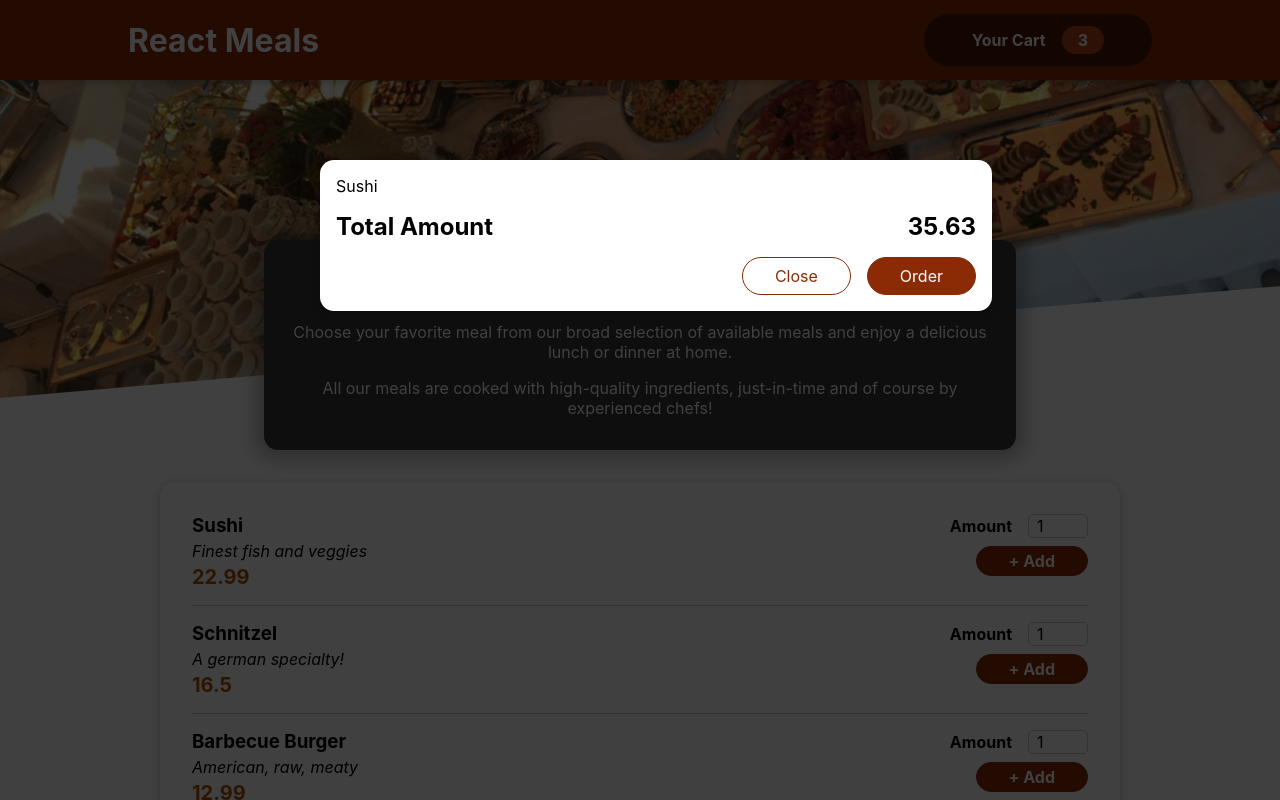
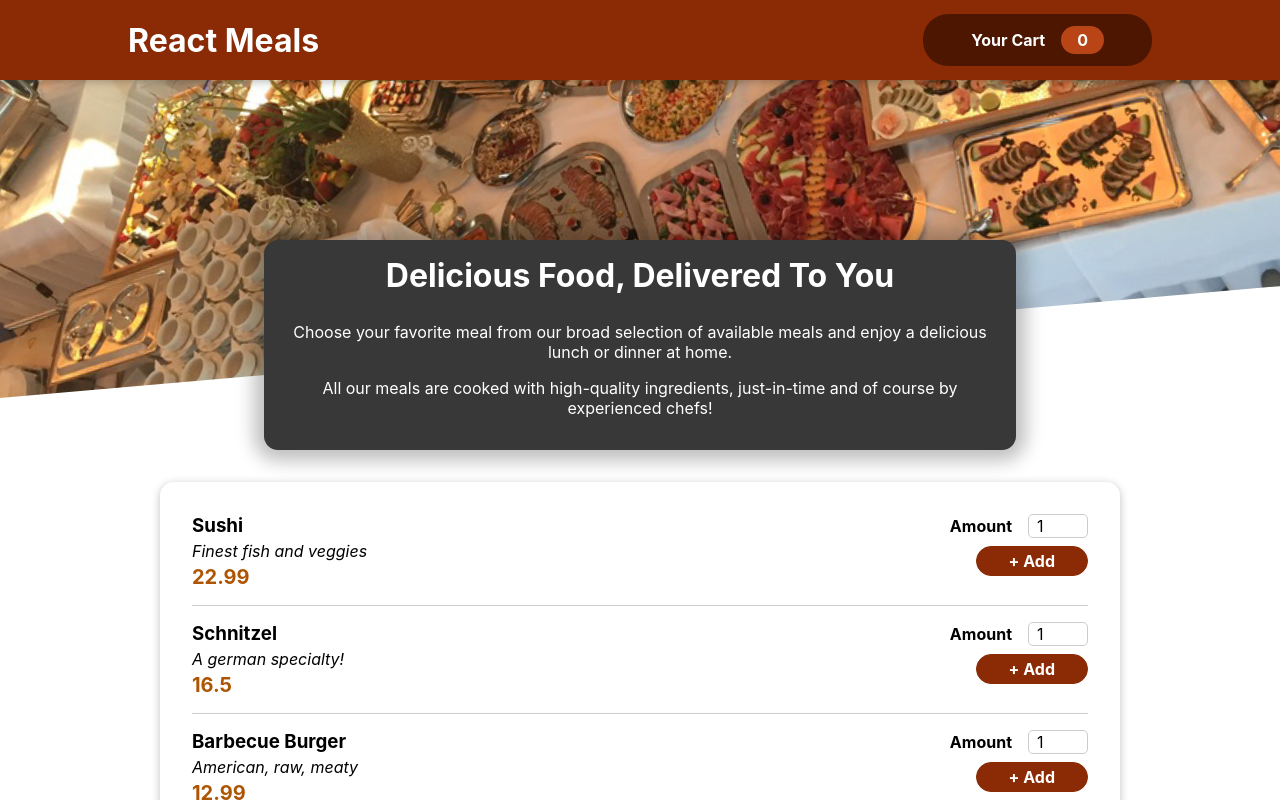
Before and after one commit to ayatullah-ayat/f-o-app, a React (Create React App) app: page / in a window 1280 px wide. Shown: the top 800 px of the page. Built offline with nearby package versions, Linux system fonts and the light colour scheme.

Commit message:
context api added into the cart

```diff
--- a/src/App.js
+++ b/src/App.js
@@ -1,19 +1,26 @@
-import { Fragment } from "react";
+import { Fragment, useState } from "react";
 
 import Header from "./components/Layout/Header";
 import Meals from "./components/Meals/Meals";
 
 import './App.css';
 import Cart from "./components/Cart/Cart";
+import CartProvider from "./store/CartProvider";
 
 
 function App() {
+
+  const [showModal, setShowModal] = useState(false);
+
+  const modalShowHandler = () => {
+    setShowModal(prev => !prev);
+  }
   return (
-    <Fragment>
-      <Cart />
-      <Header />
+    <CartProvider>
+      { showModal && <Cart onModalShow={ modalShowHandler }/> }
+      <Header onModalShow={ modalShowHandler }/>
       <Meals />
-    </Fragment>
+    </CartProvider>
   );
 }
 
--- a/src/components/Cart/Cart.js
+++ b/src/components/Cart/Cart.js
@@ -6,18 +6,18 @@ const Cart = props => {
 
     const cartItems = <ul className={classes['cart-items']}>{[
                                 {id: 'c1', name: 'Sushi', amount: 2, price: 12.99}
-                            ].map(item => <li>{item.name}</li>)}
+                            ].map(item => <li key={item.id}>{item.name}</li>)}
                         </ul>;
 
     return(
-        <Modal>
+        <Modal onModalShow={props.onModalShow}>
             {cartItems}
             <div className={classes.total}>
                 <span>Total Amount</span>
                 <span>35.63</span>
             </div>
             <div className={classes.actions}>
-                <button className={classes['button--alt']}>Close</button>
+                <button onClick={props.onModalShow} className={classes['button--alt']}>Close</button>
                 <button className={classes.button}>Order</button>
             </div>
         </Modal>
--- a/src/components/Layout/Header.js
+++ b/src/components/Layout/Header.js
@@ -5,11 +5,11 @@ import HeaderCartButton from './HeaderCartButton';
 import classes from "./Header.module.css";
 import mealsImage from '../../assets/meals.jpg';
 
-const Header = () => {
+const Header = ({onModalShow}) => {
     return <Fragment>
         <header className={classes.header}>
             <h1>React Meals</h1>
-            <HeaderCartButton />
+            <HeaderCartButton onModalShow={onModalShow}/>
         </header>
         <div className={classes['main-image']}>
             <img src={mealsImage} alt="meals Image" />
--- a/src/components/Layout/HeaderCartButton.js
+++ b/src/components/Layout/HeaderCartButton.js
@@ -1,17 +1,22 @@
 
+import { useContext } from 'react';
+import CartContext from '../../store/cart-context';
 import CartIcon from '../Cart/CartIcon';
 
 import classes from './HeaderCartButton.module.css';
 
-const HeaderCartButton = () => {
+const HeaderCartButton = ({onModalShow}) => {
+
+    const cartItem = useContext(CartContext);
+    console.log('HeaderCartButton', cartItem);
 
     return(
-        <button className={classes.button}>
+        <button onClick={onModalShow} className={classes.button}>
             <span>
                 <CartIcon />
             </span>
             <span>Your Cart</span>
-            <span className={ classes.badge }>3</span>
+            <span className={ classes.badge }>{ cartItem.totalAmount }</span>
         </button>
     )
 }
--- a/src/components/UI/Modal.js
+++ b/src/components/UI/Modal.js
@@ -4,7 +4,7 @@ import classes from './Modal.module.css';
 import ReactDOM from "react-dom";
 
 const BackDrop = props => {
-    return <div className={classes.backdrop}></div>
+    return <div className={classes.backdrop} onClick={props.onModalShow}></div>
 }
 
 const ModalOverlay = props => {
@@ -17,7 +17,7 @@ const Modal = props => {
 
     const portalEl = document.getElementById('overlays');
     return <Fragment>
-        {ReactDOM.createPortal(<BackDrop />, portalEl)}
+        {ReactDOM.createPortal(<BackDrop onModalShow={props.onModalShow} />, portalEl)}
         {ReactDOM.createPortal(<ModalOverlay>{props.children}</ModalOverlay>, portalEl)}
     </Fragment>
 }
--- /dev/null
+++ b/src/store/CartProvider.js
@@ -0,0 +1,45 @@
+import { useReducer } from "react";
+import CartContext from "./cart-context";
+
+const CartProvider = props => {
+
+    const defaultCartState = {
+        items: [],
+        totalAmount: 0,
+    }
+
+    const cartReducer = (state, action) => {
+
+        if(action.type === 'ADD') {
+            const updatedItems = state.items.concat(action.item);
+            const updatedTotalAmount = state.totalAmount + action.item.price * action.item.amount;
+
+            return {
+                items: updatedItems,
+                totalAmount: updatedTotalAmount
+            }
+        }
+
+        return defaultCartState
+    }
+
+    const [cartState, dispatchCartAction] = useReducer(cartReducer, defaultCartState);
+
+    const addItemToCartHandler = (item) => {
+        dispatchCartAction({type: 'ADD', item: item})
+    };
+    const removeItemFromCartHandler = (id) => {
+        dispatchCartAction({type: 'REMOVE', id: id})
+    };
+    const cartContext = {
+        items: cartState.items,
+        totalAmount: cartState.totalAmount,
+        addItem: addItemToCartHandler,
+        removeItem: removeItemFromCartHandler
+    }
+    return <CartContext.Provider value={cartContext}>
+        {props.children}
+    </CartContext.Provider>
+}
+
+export default CartProvider;
--- /dev/null
+++ b/src/store/cart-context.js
@@ -0,0 +1,11 @@
+
+import React from 'react'
+
+const CartContext = React.createContext({
+    items: [],
+    totalAmount: 0,
+    addItem: (item) => {},
+    removeItem: (id) => {}
+});
+
+export default CartContext;
```
